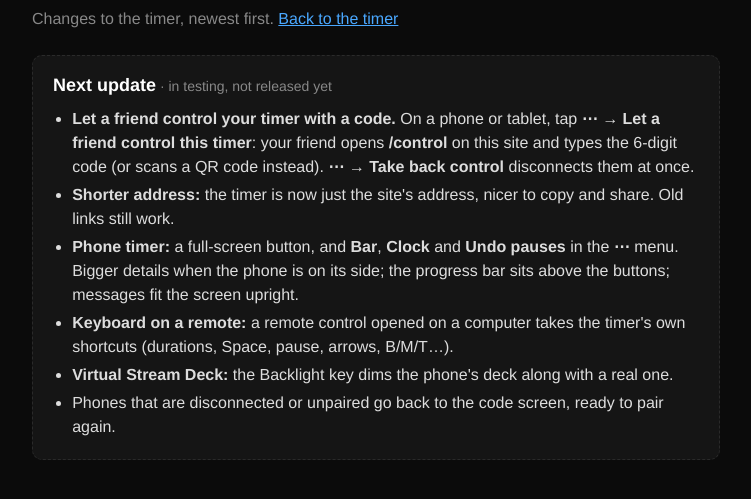
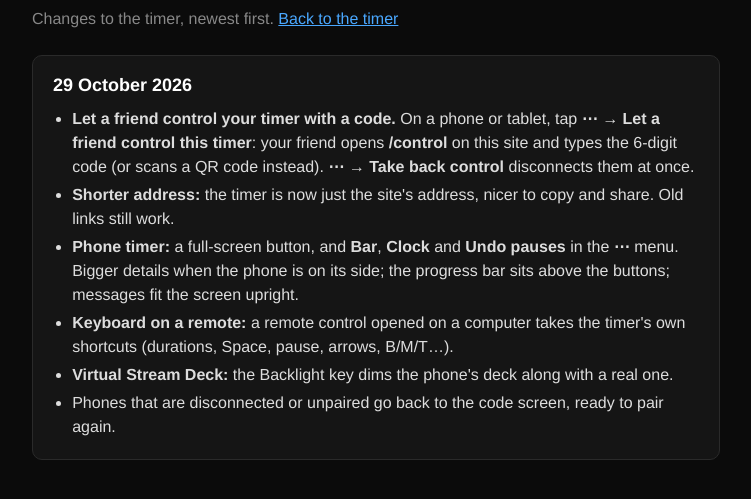
Before and after one commit to jonathan-annett/timer-beta, a website: page public/changelog.html in a window 1280 px wide. Shown: the part 61-560 px from the top of the page, without its empty margins (264-1015 px from the left). Drawn offline with Linux system fonts and the light colour scheme.

Commit message:
What's new: the 29 October 2026 release (promotion to beta)
Co-Authored-By: Claude Opus 5.5 (1M context) <noreply@anthropic.com>
Claude-Session: https://claude.ai/code/session_01FXCqrT6eFxeyN4j8ccwYVL

```diff
--- a/public/changelog.html
+++ b/public/changelog.html
@@ -36,8 +36,8 @@
     <h1>What's new</h1>
     <p class="sub">Changes to the timer, newest first. <a href="./">Back to the timer</a></p>
 
-    <section class="release" data-version="next">
-      <h2>Next update</h2>
+    <section class="release" data-version="2026-10-29">
+      <h2>29 October 2026</h2>
       <ul>
         <li><b>Let a friend control your timer with a code.</b> On a phone or tablet, tap <b>⋯ → Let a friend control this timer</b>: your friend opens <b>/control</b> on this site and types the 6-digit code (or scans a QR code instead). <b>⋯ → Take back control</b> disconnects them at once.</li>
         <li><b>Shorter address:</b> the timer is now just the site's address, nicer to copy and share. Old links still work.</li>
```
